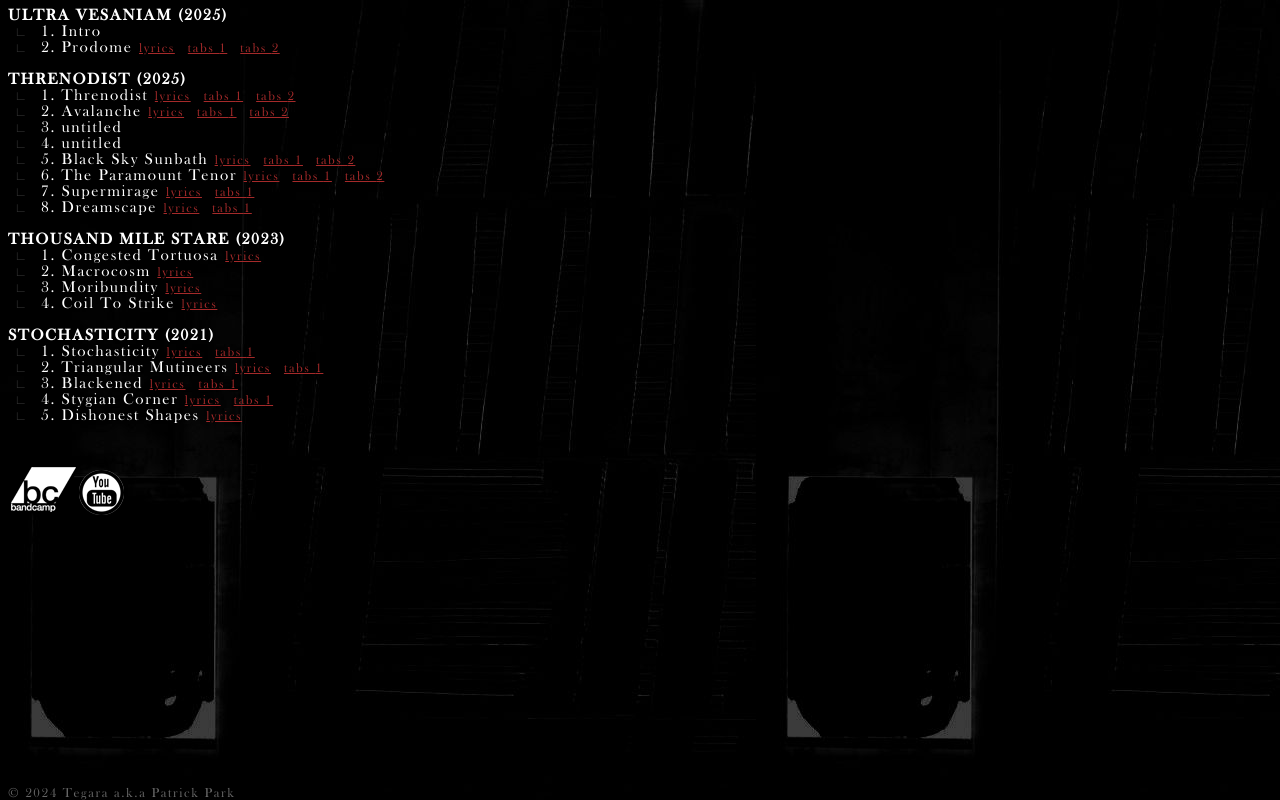
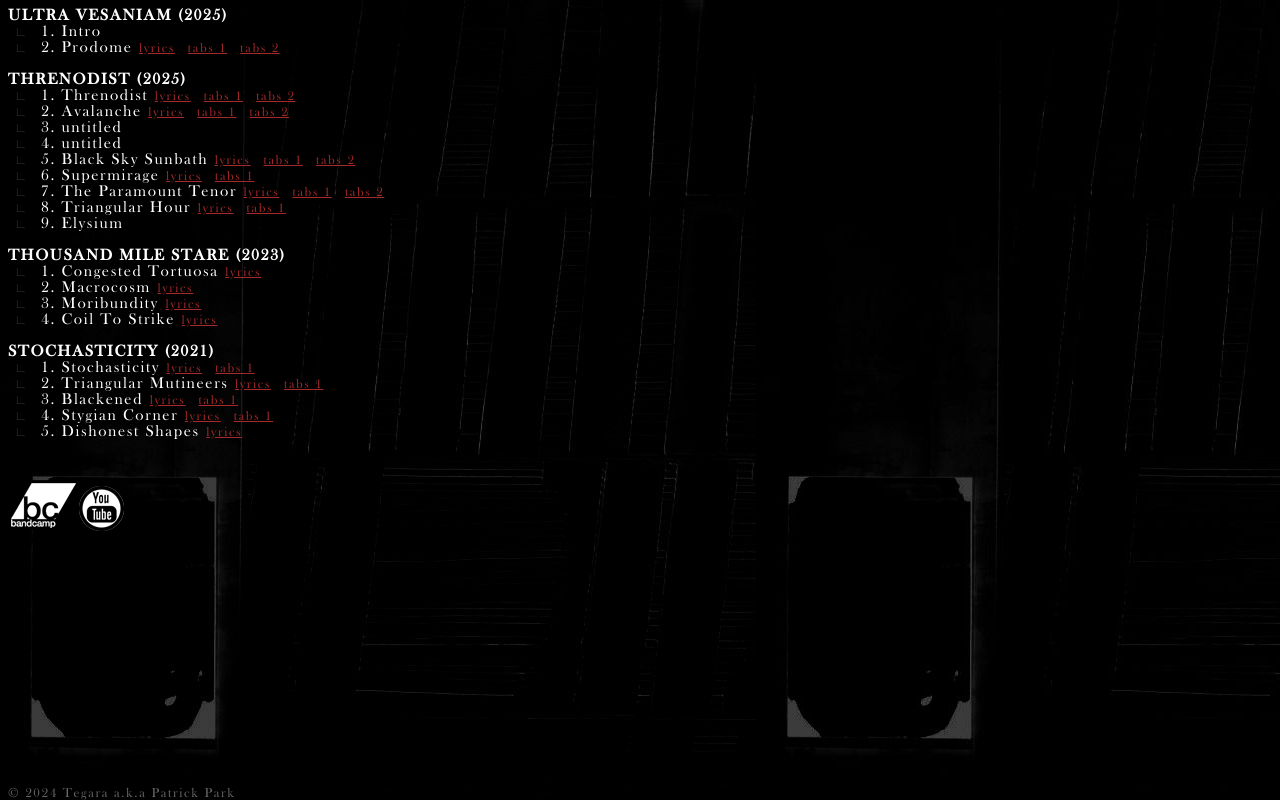
Before and after one commit to Vrezerino/Tegara, a React (Create React App) app: page / in a window 1280 px wide. Built offline with nearby package versions, Linux system fonts and the light colour scheme.

Commit message:
Edit a track name and add Elysium back

```diff
--- a/src/App.jsx
+++ b/src/App.jsx
@@ -48,19 +48,24 @@ export default function App() {
               tabs: ['/files/Tegara_-_Black_Sky_Sunbath_rhythm_guitar_tabs.pdf', '/files/Tegara_-_Black_Sky_Sunbath_solo_guitar_tabs.pdf'],
             },
             {
+              songTitle: 'Supermirage',
+              lyrics: 'threnodist/supermirage',
+              tabs: ['/files/Tegara_-_Supermirage_rhythm_guitar_tabs.pdf'],
+            },
+            {
               songTitle: 'The Paramount Tenor',
               lyrics: 'threnodist/the_paramount_tenor',
               tabs: ['/files/Tegara_-_The_Paramount_Tenor_rhythm_guitar.pdf', '/files/Tegara_-_The_Paramount_Tenor_clean_and_trash_guitar.pdf'],
             },
             {
-              songTitle: 'Supermirage',
-              lyrics: 'threnodist/supermirage',
-              tabs: ['/files/Tegara_-_Supermirage_rhythm_guitar_tabs.pdf'],
+              songTitle: 'Triangular Hour',
+              lyrics: 'threnodist/triangular_hour',
+              tabs: ['/files/Tegara_-_Triangular_Hour_rhythm_guitar_tabs.pdf'],
             },
             {
-              songTitle: 'Dreamscape',
-              lyrics: 'threnodist/dreamscape',
-              tabs: ['/files/Tegara_-_Dreamscape_rhythm_guitar_tabs.pdf'],
+              songTitle: 'Elysium',
+              lyrics: null,
+              tabs: null,
             }
           ]}
         />
--- a/src/data/lyrics.js
+++ b/src/data/lyrics.js
@@ -200,7 +200,7 @@ Hypnagogia a refraction boundary
 No state the image doesn't live in
 Tarnished by mystery in gradient
 Is my own elysian reverie reflected back to me`,
-    Dreamscape: `Me god
+    "Triangular Hour": `Me god
 Oh you know me
 Where'd you come from
 
```
Also changed, not shown: 2 other files (tests, documents, lock files or other folders).
